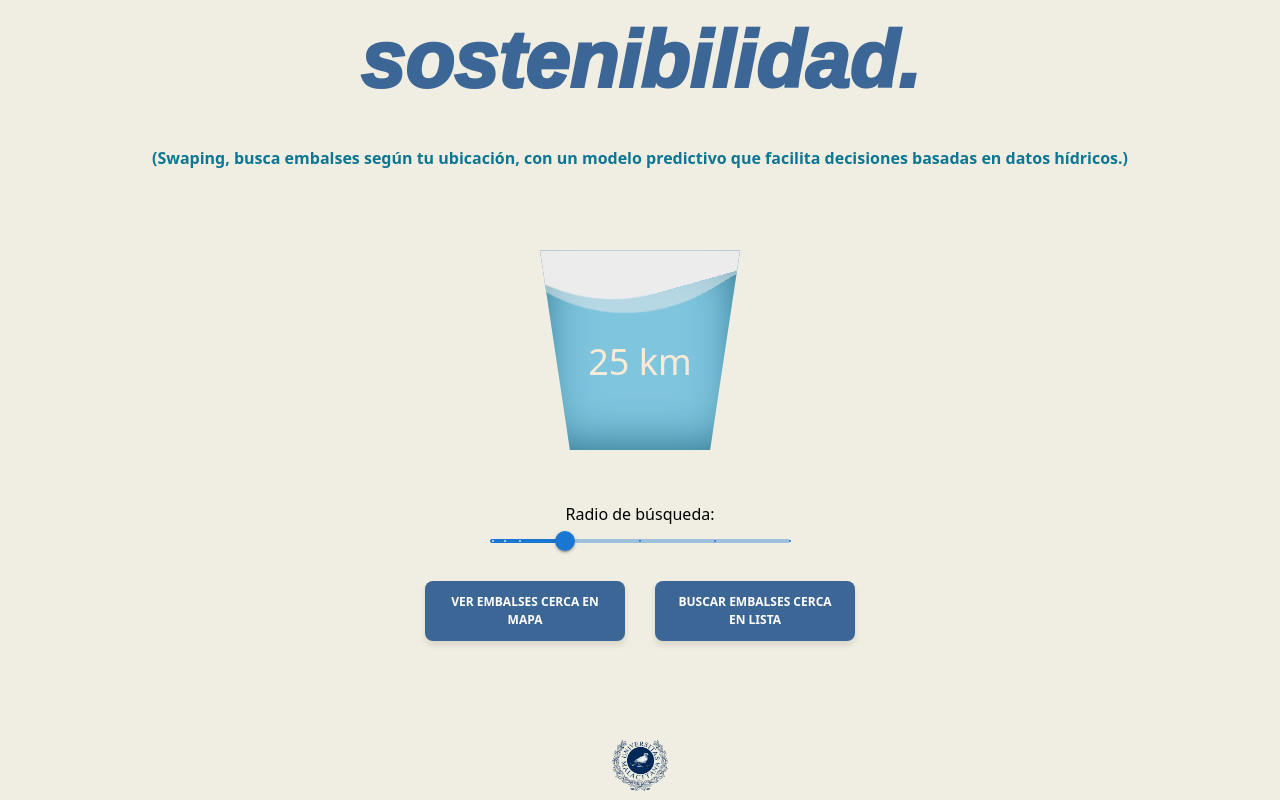
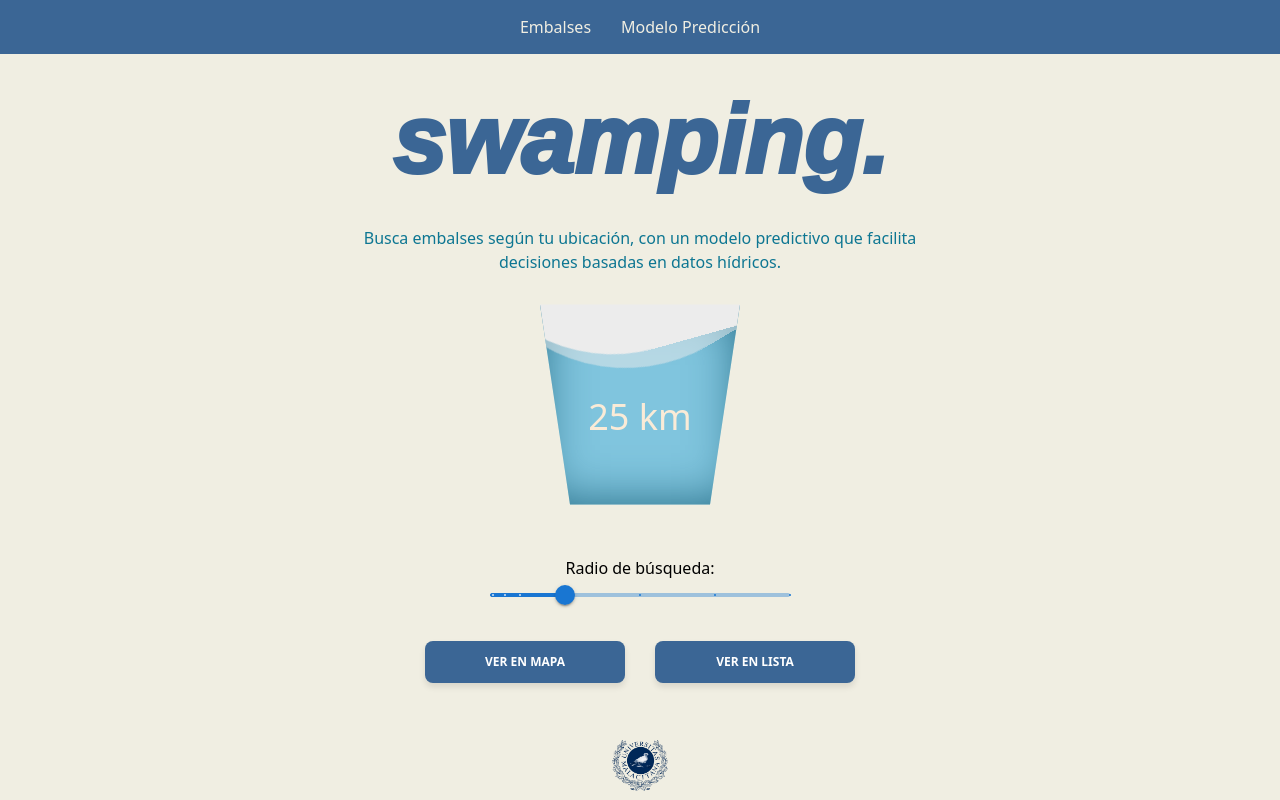
Before and after one commit to 2tank/awita, a React (Vite) app in the folder Awita/: page / in a window 1280 px wide. Built offline with nearby package versions, Linux system fonts and the light colour scheme; no server answers.

Commit message:
muchas cosas nuevas, no se

```diff
--- /dev/null
+++ b/Awita/src/Components/NavBar.css
@@ -0,0 +1,32 @@
+.animatedSpanNavBar{
+    box-sizing: inherit;
+    transition-property: all;
+    transition-duration: .6s;
+    transition-timing-function: ease;
+    letter-spacing: 0;
+    cursor: pointer;
+  }
+
+.animatedSpanNavBar:hover,
+.animatedSpanNavBar:active {
+    background-color: rgba(250, 235, 215, 0.313);
+    border-radius: 7px;
+    letter-spacing: 5px;
+}
+
+.navbar {
+    width: 100%;
+    background-color: #3b6695; /* Color de fondo */
+    padding: 15px 0; /* Espaciado en la parte superior e inferior */
+    display: flex;
+    justify-content: center; /* Centra los elementos horizontalmente */
+    align-items: center; /* Centra los elementos verticalmente */
+}
+
+/* Estilos de la lista del navbar */
+.navbar-list {
+    color: #f0eee2;
+    list-style: none; /* Elimina los puntos de la lista */
+    display: flex; /* Coloca los elementos en una fila */
+    gap: 30px; /* Espacio entre los elementos del navbar */
+}
--- /dev/null
+++ b/Awita/src/Components/NavBar.jsx
@@ -0,0 +1,20 @@
+import * as React from 'react';
+import { useEffect, useState } from "react";
+import './NavBar.css'
+import { Link } from 'react-router-dom';
+
+
+const NavBar = () => {
+
+    return (
+
+    <nav class="navbar">
+        <ul class="navbar-list">
+            <li><Link to="/reservoirs" className="animatedSpanNavBar">Embalses</Link></li>
+            <li><Link to="/prediction-model" className="animatedSpanNavBar">Modelo Predicción</Link></li>
+        </ul>
+    </nav>
+
+    );
+}
+export default NavBar;
--- a/Awita/src/Home/Home.css
+++ b/Awita/src/Home/Home.css
@@ -1,5 +1,6 @@
 #root{
     padding: 0;
+    max-width: none;
 }
 
 
@@ -18,9 +19,8 @@ html,body {
     flex-direction: column;
     align-content: center;
     justify-content: space-around;
-    height: 99vh;
+    height: 94vh;
     width: 100%;
-    gap: 10%;
 }
 
 #encabezadoHome{
@@ -29,20 +29,38 @@ html,body {
     justify-content: center;
 }
 
-#encabezadoHome h1{
+#encabezadoHome h1 {
     color: #3b6695;
-    font-size: 10vh;
+    font-size: 12vh;
     font-family: 'Poppins', sans-serif;
     font-weight: 1000;
     font-style: italic;
+    text-align: center;
+    margin: 0 auto;
+    max-width: 90%;
 }
 
-#encabezadoHome h3{
+@media (max-width: 1024px) {
+    #encabezadoHome h1 {
+        font-size: 7vh;
+        max-width: 70%;
+    }
+
+    #encabezadoHome h3 {
+        font-size: 1.8vh;
+        padding-top: 1.5%;
+        max-width: 95%;
+    }
+}
+
+#encabezadoHome h3 {
     color: #0d7692;
-    padding-top: 2%;
-    font-weight: 550;
+    padding-top: 1%;
+    font-weight: 400;
     font-size: 2vh;
-
+    text-align: center;
+    margin: 0 auto;
+    max-width: 47%;
 }
 
 #homeForm{
@@ -71,7 +89,7 @@ html,body {
 
   .link-button {
     display: inline-block;
-    margin: 1.5% 10px; /* Espaciado vertical y horizontal */
+    margin: 2% 10px; /* Espaciado vertical y horizontal */
     padding: 10px 20px;
     background-color: #3b6695; /* Azul principal */
     color: #ffffff; /* Color del texto */
--- a/Awita/src/Home/Home.jsx
+++ b/Awita/src/Home/Home.jsx
@@ -7,6 +7,7 @@ import Box from '@mui/material/Box';
 import Slider from '@mui/material/Slider';
 import Logo from '../../public/UMA.gif'
 import { Link } from 'react-router-dom';
+import NavBar from '../Components/NavBar'
 
 const marks = [
     { value: 1 },
@@ -46,13 +47,13 @@ function Home() {
         }
     }, []);
 
-    const [text] = useTypewriter({
-        words: ['sostenibilidad.', 'inclusión.', 'resiliencia.', 'igualdad.', 'educación.'],
-        loop: 0,
-        typeSpeed: 100,
-        deleteSpeed: 70,
-        delaySpeed: 4000,
-    });
+    // const [text] = useTypewriter({
+    //     words: ['sostenibilidad.', 'inclusión.', 'resiliencia.', 'igualdad.', 'educación.'],
+    //     loop: 0,
+    //     typeSpeed: 100,
+    //     deleteSpeed: 70,
+    //     delaySpeed: 4000,
+    // });
 
     const [sliderValue, setSliderValue] = useState(25);
 
@@ -61,10 +62,14 @@ function Home() {
     };
 
     return (
-        <section id={"homeSection"}>
+      <>
+
+      <NavBar></NavBar>
+
+      <section id={"homeSection"}>
             <article id={"encabezadoHome"}>
-                <h1>{text || "\u00A0"}</h1>
-                <h3>{"(Swaping, busca embalses según tu ubicación, con un modelo predictivo que facilita decisiones basadas en datos hídricos.)"}</h3>
+                <h1>{"swamping." || "\u00A0"}</h1>
+                <h3>{"Busca embalses según tu ubicación, con un modelo predictivo que facilita decisiones basadas en datos hídricos."}</h3>
             </article>
 
             <section>
@@ -88,10 +93,10 @@ function Home() {
                 </div>
                 <div className='homeButtons'>
                 <Link className={"link-button"} to="/reservoirs" state={{ location, sliderValue }}>
-                    Ver embalses cerca en Mapa
+                    Ver en Mapa
                 </Link>
                 <Link className={"link-button"} to="/reservoirs" state={{ location, sliderValue }}>
-                    Buscar embalses cerca en lista
+                    Ver en lista
                 </Link>
                 </div>
             </section>
@@ -100,6 +105,7 @@ function Home() {
                 <img src={Logo} alt="Logo" style={{ width: '7vh' }} />
             </div>
         </section>
+      </>
     );
 }
 
```
